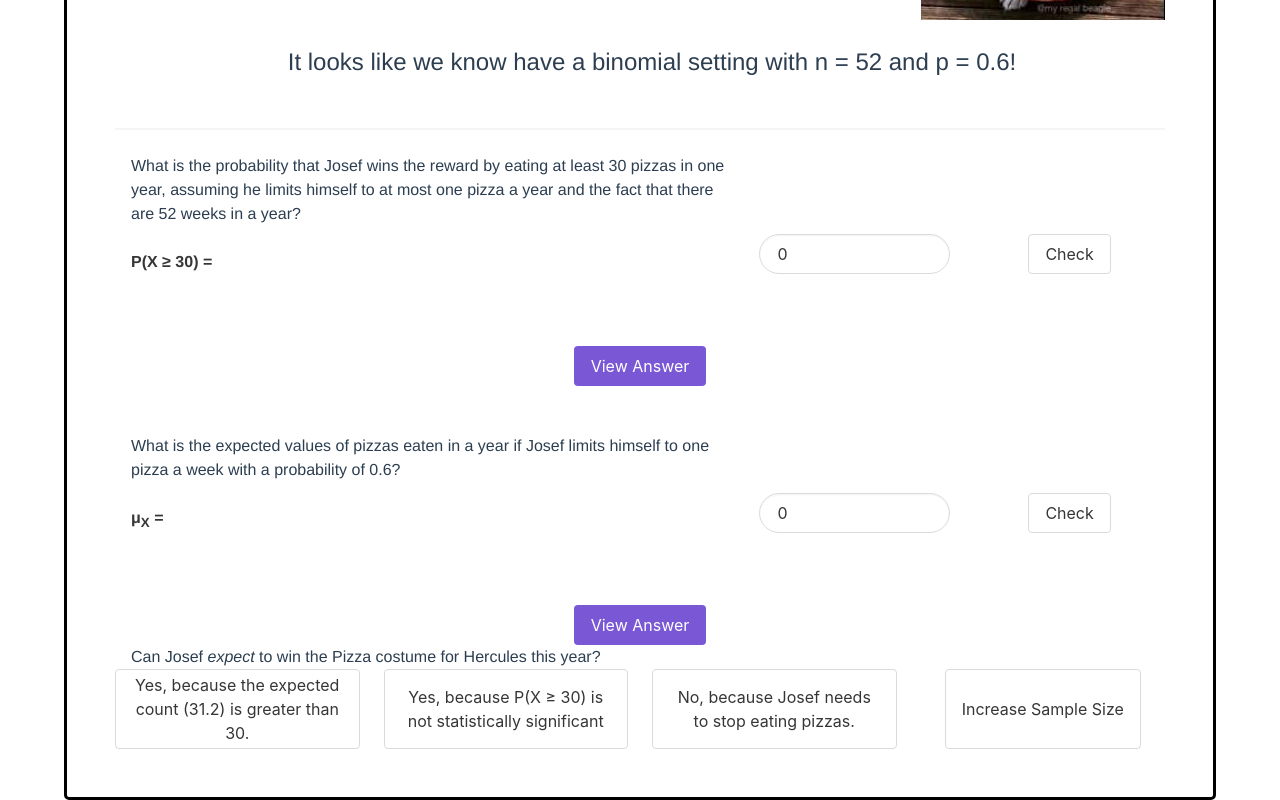
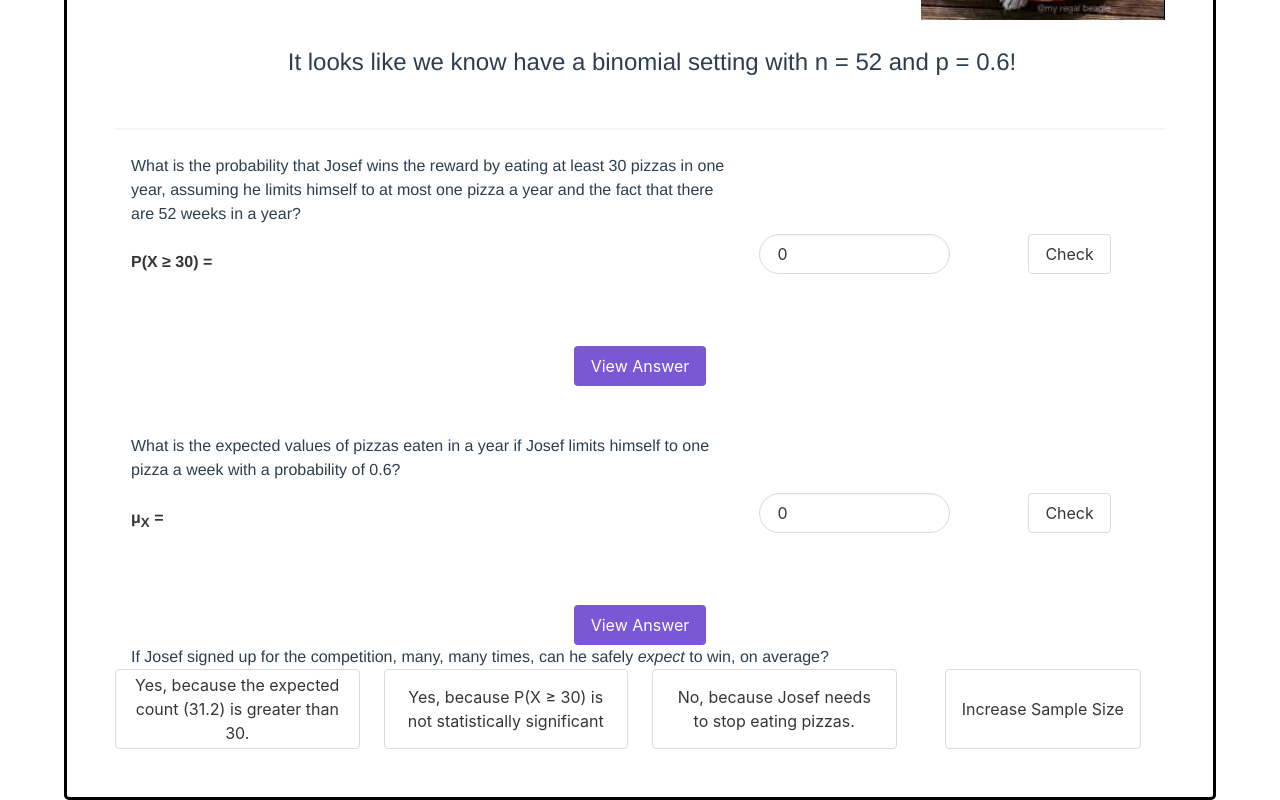
Before and after one commit to lmaosoggypancakes/stats, a Vue app: page /stats/5 in a window 1280 px wide. Shown: the part 1101-1901 px from the top of the page. Built offline with nearby package versions, Linux system fonts and the light colour scheme.

Commit message:
Update 5.vue

```diff
--- a/src/views/problems/5.vue
+++ b/src/views/problems/5.vue
@@ -231,8 +231,7 @@
       </b-collapse>
       <div class="indep">
         <p>
-          Can Josef <i>expect</i> to win the Pizza costume for Hercules this
-          year?
+          If Josef signed up for the competition, many, many times, can he safely <i>expect</i> to win, on average?
         </p>
         <div class="columns">
           <div class="column">
```
